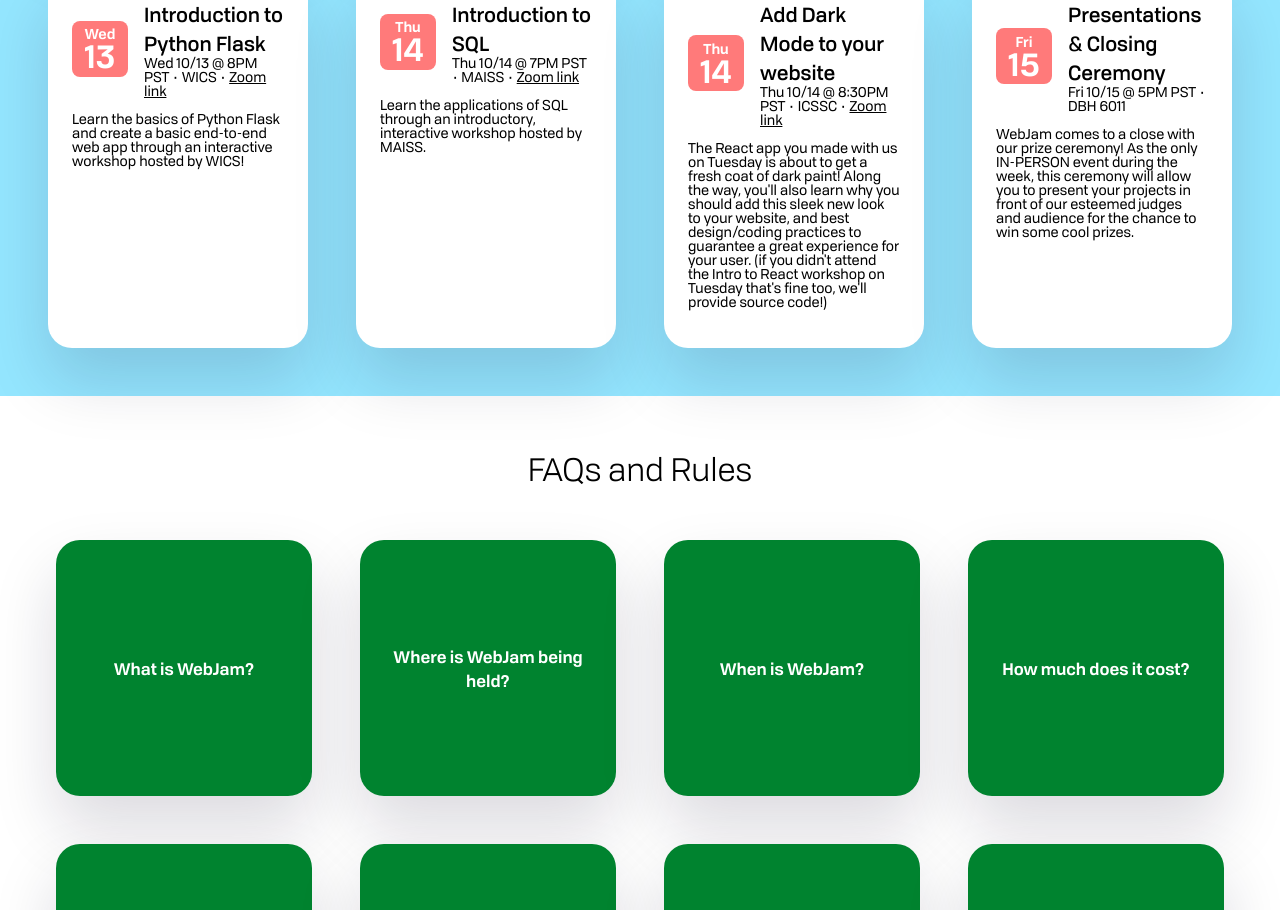
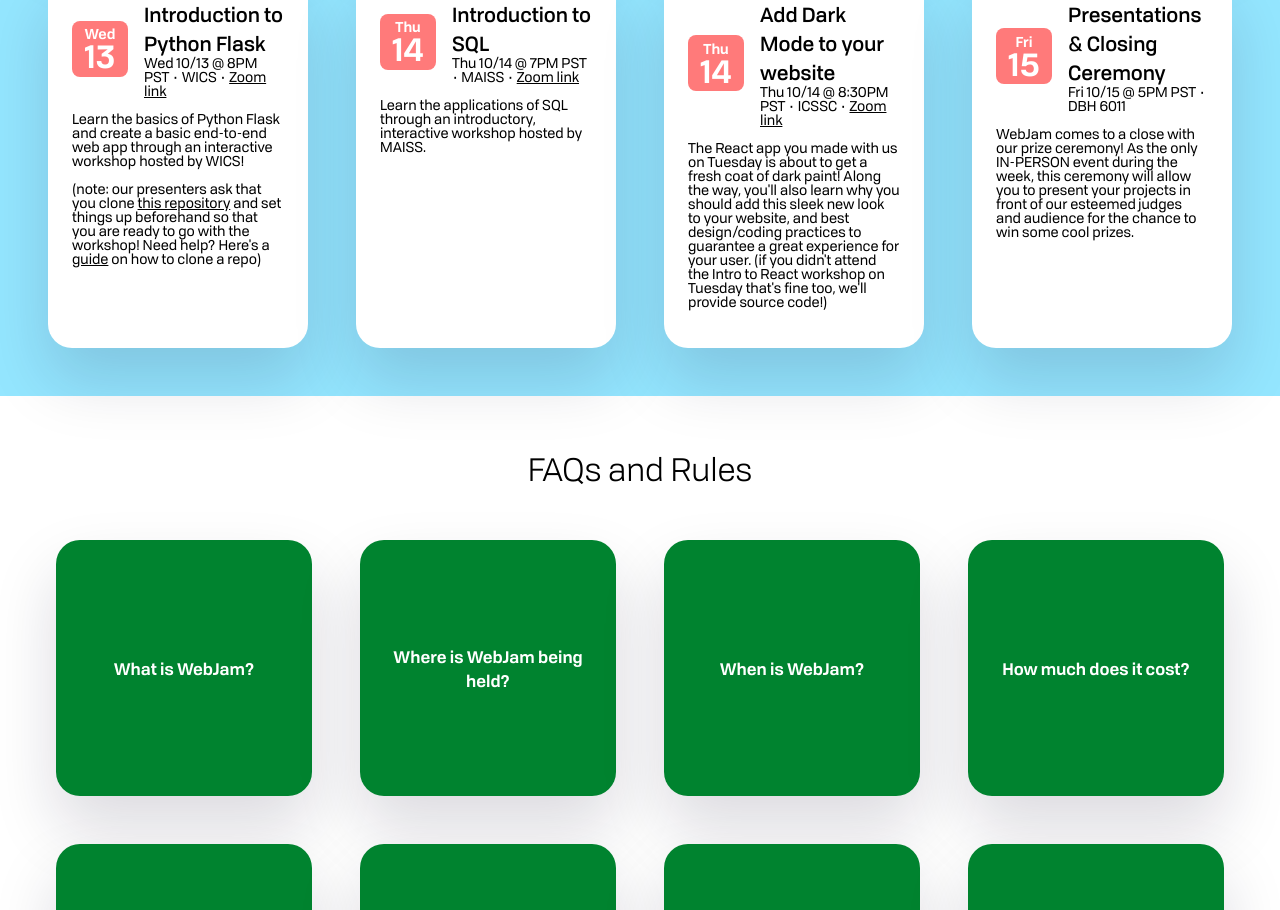
Before and after one commit to ryanmohta/webjam-2021, a React (Create React App) app: page / in a window 1280 px wide. Shown: the part 1590-2500 px from the top of the page. Built offline with nearby package versions, Linux system fonts and the light colour scheme.

Commit message:
Updated WICS workshop text

```diff
--- a/src/App.js
+++ b/src/App.js
@@ -52,7 +52,7 @@
           <h5 dangerouslySetInnerHTML={{ __html: props.info }} />
         </div>
       </div>
-      <p>{ props.description }</p>
+      <p dangerouslySetInnerHTML={{ __html: props.description }} />
     </div>
   )
 }
--- a/src/events.js
+++ b/src/events.js
@@ -32,7 +32,7 @@
     weekday: 'Wed',
     shortDate: 13,
     info: 'Wed 10/13 @ 8PM PST • WICS • <a href="https://uci.zoom.us/j/94632240042">Zoom link</a>',
-    description: 'Learn the basics of Python Flask and create a basic end-to-end web app through an interactive workshop hosted by WICS!'
+    description: "<p>Learn the basics of Python Flask and create a basic end-to-end web app through an interactive workshop hosted by WICS!</p><p>(note: our presenters ask that you clone <a href='https://github.com/WICSOutreach/webjam-web-dev-workshop'>this repository</a> and set things up beforehand so that you are ready to go with the workshop! Need help? Here's a <a href='https://docs.github.com/en/repositories/creating-and-managing-repositories/cloning-a-repository'>guide</a> on how to clone a repo)</p>",
   },
   {
     name: 'Introduction to SQL',
```
